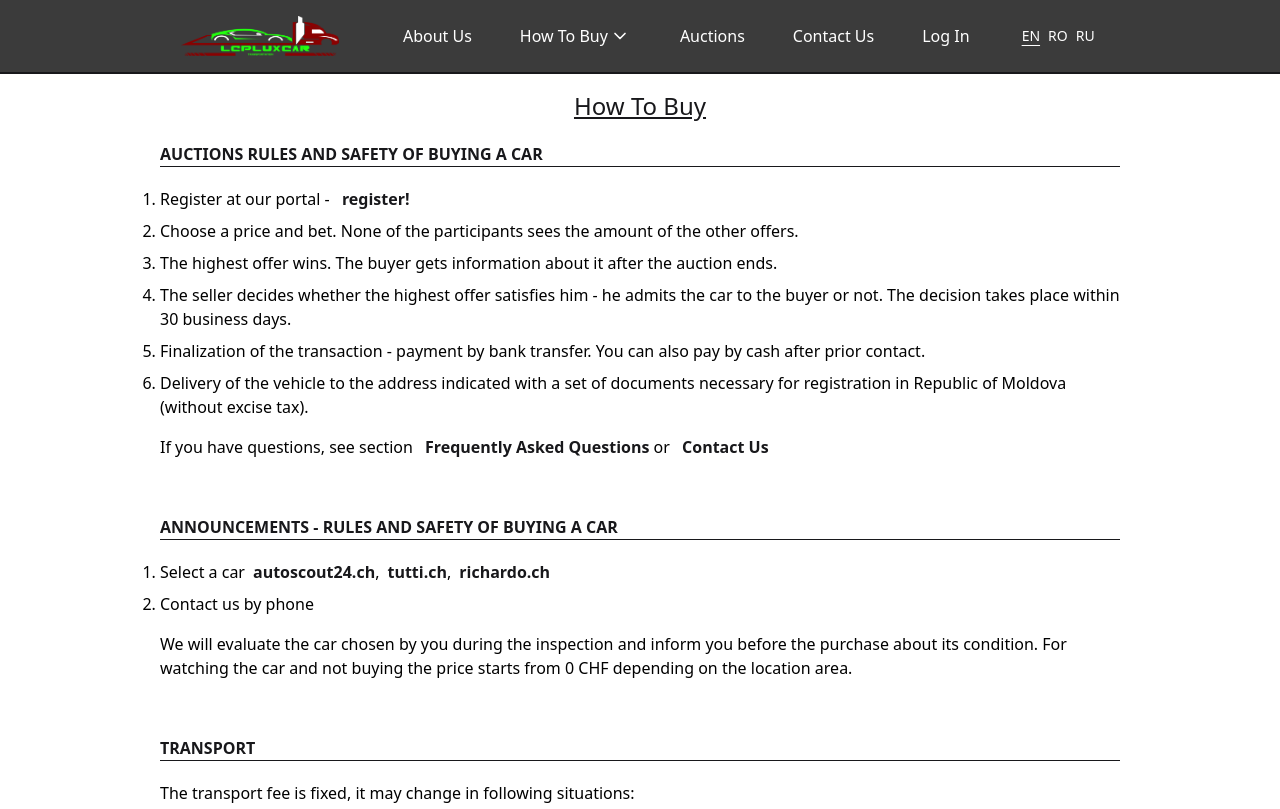
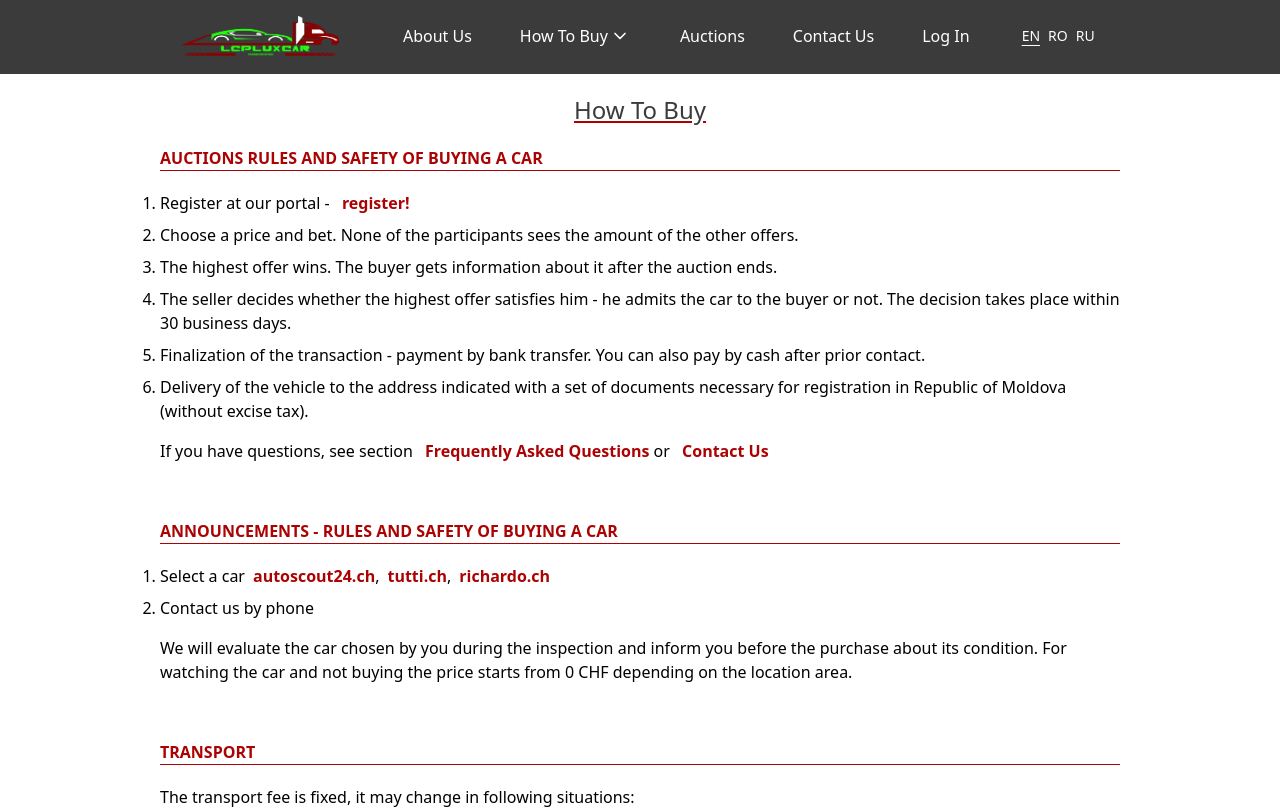
Before and after one commit to C0L2/auctions, a React (Vite) app: page /rules in a window 1280 px wide. Shown: the top 809 px of the page. Built offline with nearby package versions, Linux system fonts and the light colour scheme.

Commit message:
- refactored main colors

```diff
--- a/src/assets/css/global.css
+++ b/src/assets/css/global.css
@@ -11,9 +11,9 @@
     --card-foreground: 222.2 84% 4.9%;
     --popover: 0 0% 100%;
     --popover-foreground: 222.2 84% 4.9%;
-    --primary: 240 5.9% 10%;
+    --primary: 0 0% 23%;
     --primary-foreground: 210 40% 98%;
-    --secondary: 210 40% 96.1%;
+    --secondary: 0 97% 34%;
     --secondary-foreground: 222.2 47.4% 11.2%;
     --muted: 210 40% 96.1%;
     --muted-foreground: 215.4 16.3% 46.9%;
--- a/src/components/PageName.tsx
+++ b/src/components/PageName.tsx
@@ -1,5 +1,5 @@
 export const PageName = ({ pageTitle }: { pageTitle: string }) => (
-  <h1 className="text-center text-primary text-2xl underline mt-4 mb-5 object-cover">
+  <h1 className="text-center text-primary text-2xl underline decoration-secondary mt-5 mb-5 object-cover">
     {pageTitle}
   </h1>
 )
--- a/src/components/ui/accordion.tsx
+++ b/src/components/ui/accordion.tsx
@@ -28,13 +28,13 @@ const AccordionTrigger = React.forwardRef<
     <AccordionPrimitive.Trigger
       ref={ref}
       className={cn(
-        'flex flex-1 items-center justify-between py-4 font-medium transition-all hover:underline [&[data-state=open]>svg]:rotate-180',
+        'flex flex-1 items-center justify-between py-4 font-medium transition-all hover:underline decoration-secondary [&[data-state=open]>svg]:rotate-180',
         className,
       )}
       {...props}
     >
       {children}
-      <ChevronDown className="h-4 w-4 shrink-0 transition-transform duration-200" />
+      <ChevronDown className="h-4 w-4 shrink-0 transition-transform duration-200 text-secondary" />
     </AccordionPrimitive.Trigger>
   </AccordionPrimitive.Header>
 ))
--- a/src/layouts/Layout.tsx
+++ b/src/layouts/Layout.tsx
@@ -6,7 +6,7 @@ export const Layout = () => (
   <>
     <div className="flex flex-col min-h-screen">
       <Header />
-      <div className="flex-1 flex flex-col justify-center items-center">
+      <div className="flex-1 flex flex-col items-center">
         <div className="max-w-[1000px] w-full px-5">
           <Outlet />
         </div>
--- a/src/pages/AboutUs/AboutUs.tsx
+++ b/src/pages/AboutUs/AboutUs.tsx
@@ -7,9 +7,9 @@ const AboutUs = () => {
   return (
     <>
       <img
-        src="../src/assets/images/transporter.jpg"
+        src="../src/assets/images/car.jpg"
         alt="Transporter Image"
-        className="object-cover h-80 w-full rounded mt-5"
+        className="object-cover h-80 w-full rounded mt-5 bg-green-500"
       />
       <PageName pageTitle={t('header.aboutUs')} />
       <div className="w-full q1024:max-w-[1000px] text-left text-sm mt-5 font-light">
--- a/src/pages/HowTo/FAQ.tsx
+++ b/src/pages/HowTo/FAQ.tsx
@@ -5,7 +5,7 @@ import {
   AccordionItem,
   AccordionTrigger,
 } from '@/components/ui/accordion'
-import { PageName } from '../../components/PageName'
+import { PageName } from '@/components/PageName'
 
 const FAQ = () => {
   const { t } = useTranslation('global')
@@ -13,11 +13,7 @@ const FAQ = () => {
   return (
     <>
       <PageName pageTitle={t('header.howToBuy.faq')} />
-      <Accordion
-        type="multiple"
-        className="max-w-[990px] mt-5"
-        defaultValue={['item-1', 'item-2']}
-      >
+      <Accordion type="multiple" defaultValue={['item-1', 'item-2']}>
         <AccordionItem value="item-1">
           <AccordionTrigger className="text-primary">
             {t('faq.q1')}
--- a/src/pages/HowTo/Rules.tsx
+++ b/src/pages/HowTo/Rules.tsx
@@ -8,17 +8,17 @@ const Rules = () => {
   return (
     <div className="max-w-[1000px]">
       <PageName pageTitle={t('header.howToBuy.how')} />
-      <h1 className="mt-5 font-semibold text-primary">
+      <h1 className="mt-5 font-semibold text-secondary">
         {t('rules.auctions.title')}
       </h1>
-      <Separator className="bg-primary" />
+      <Separator className="bg-secondary" />
       <div className="mt-5 font-light">
         <ol className="list-decimal">
           <li className="mb-2">
             {t('rules.auctions.rule1')}
             <a
               href="/authorization"
-              className="ml-2 text-primary font-semibold"
+              className="ml-2 text-secondary font-semibold"
             >
               {t('rules.auctions.register')}
             </a>
@@ -31,20 +31,20 @@ const Rules = () => {
         </ol>
         <p className="mt-4">
           {t('rules.auctions.aditional_info')}
-          <a href="/faq" className="ml-2 text-primary font-semibold">
+          <a href="/faq" className="ml-2 text-secondary font-semibold">
             {t('header.howToBuy.faq')}
           </a>
           {t('rules.auctions.or')}
-          <a href="contact-us" className="ml-2 text-primary font-semibold">
+          <a href="contact-us" className="ml-2 text-secondary font-semibold">
             {t('header.contact')}
           </a>
         </p>
       </div>
 
-      <h1 className="mt-14 font-semibold text-primary">
+      <h1 className="mt-14 font-semibold text-secondary">
         {t('rules.announcements.title')}
       </h1>
-      <Separator className="bg-primary" />
+      <Separator className="bg-secondary" />
       <div className="mt-5 font-light">
         <ol className="list-decimal">
           <li className="mb-2">
@@ -52,7 +52,7 @@ const Rules = () => {
             <a
               target="_blank"
               href="https://autoscout24.ch/"
-              className="ml-2 text-primary font-semibold"
+              className="ml-2 text-secondary font-semibold"
             >
               autoscout24.ch
             </a>
@@ -60,7 +60,7 @@ const Rules = () => {
             <a
               target="_blank"
               href="https://www.tutti.ch/de"
-              className="ml-2 text-primary font-semibold"
+              className="ml-2 text-secondary font-semibold"
             >
               tutti.ch
             </a>
@@ -68,7 +68,7 @@ const Rules = () => {
             <a
               target="_blank"
               href="https://www.ricardo.ch/de/"
-              className="ml-2 text-primary font-semibold"
+              className="ml-2 text-secondary font-semibold"
             >
               richardo.ch
             </a>
@@ -78,10 +78,10 @@ const Rules = () => {
         <p className="mt-4">{t('rules.announcements.message')}</p>
       </div>
 
-      <h1 className="mt-14 font-semibold text-primary">
+      <h1 className="mt-14 font-semibold text-secondary">
         {t('rules.transport.title')}
       </h1>
-      <Separator className="bg-primary" />
+      <Separator className="bg-secondary" />
       <div className="mt-5 font-light">
         <p className="mt-4">{t('rules.transport.message')}</p>
         <ul className="list-disc mt-5">
```
Also changed, not shown: src/assets/images/car.jpg (added), src/assets/images/truck.jpg (added).
